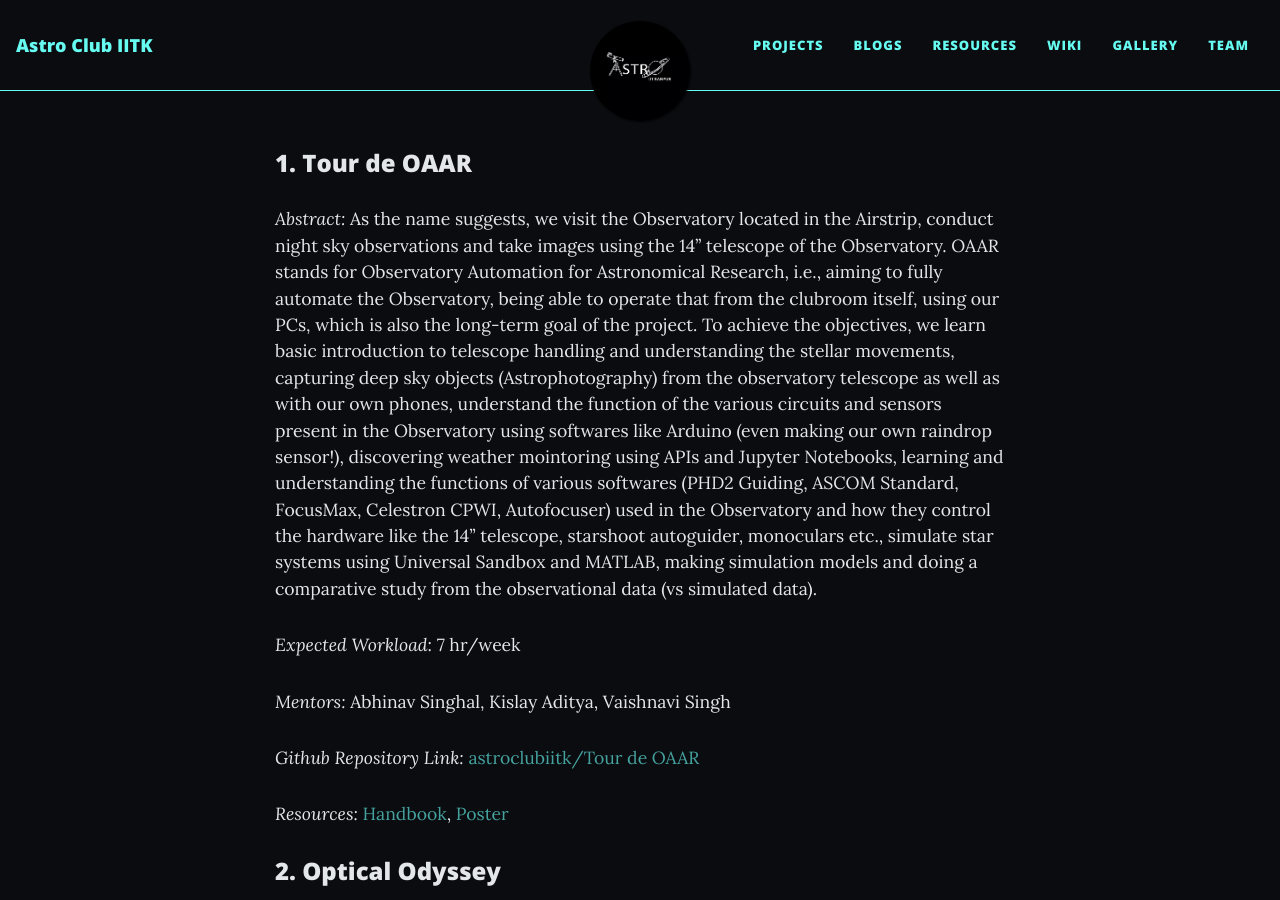
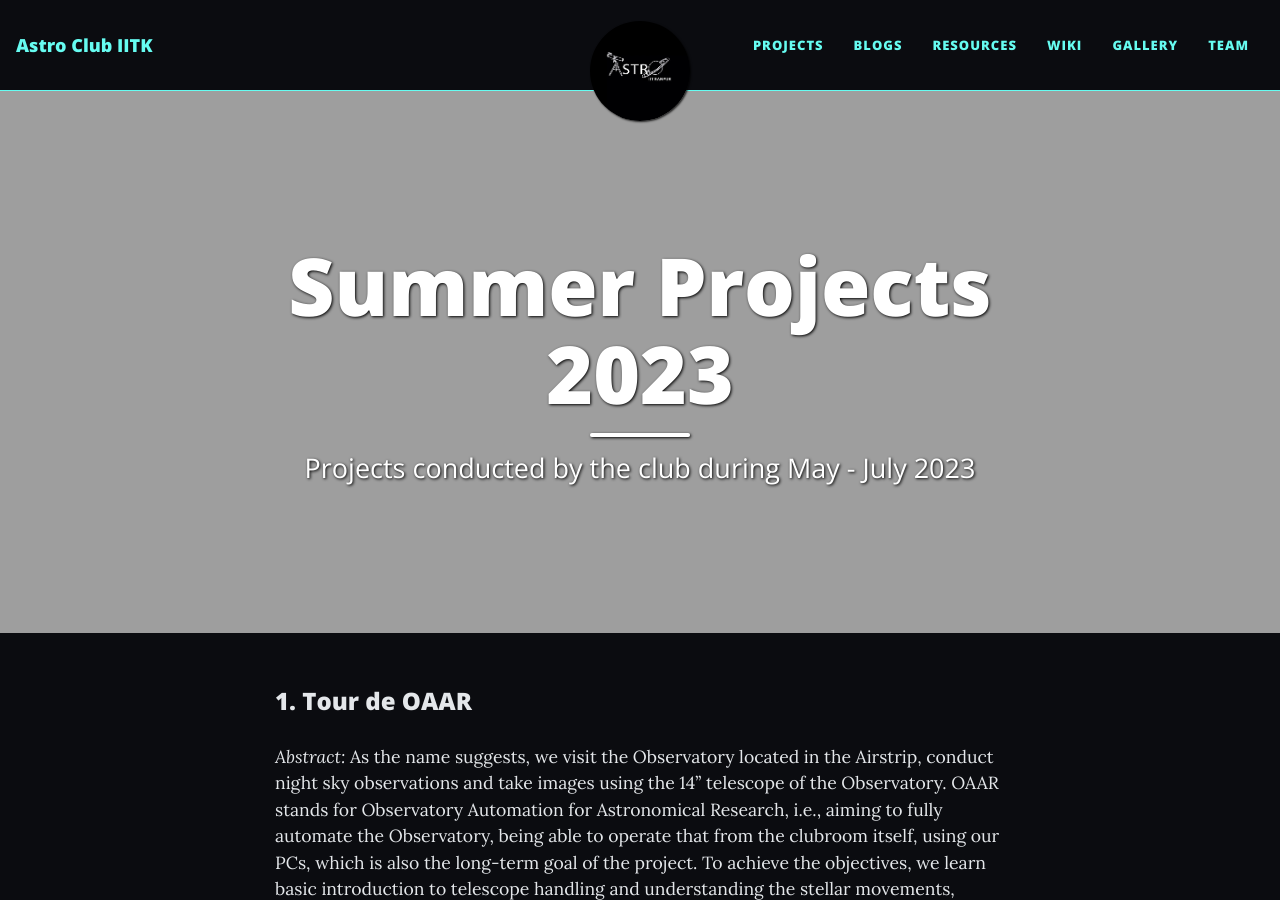
Before and after one commit to astroclubiitk/astroclubiitk.github.io, a Jekyll site: the page built from _projects/summer-2023.md, in a window 1280 px wide and 900 px high. Built offline with Jekyll 4.4.1, drawn with Linux system fonts in a browser that asks for light colours; nearby versions of some CDN libraries.

Commit message:
fixed links and text

```diff
--- a/_projects/summer-2023.md
+++ b/_projects/summer-2023.md
@@ -2,7 +2,7 @@
 layout: page
 title: Summer Projects 2023
 subtitle: Projects conducted by the club during May - July 2023
-cover-img: [SP 2023](../assets/img/banner/projects/summer-2023.JPG)
+cover-img: /assets/img/banner/projects/summer-2023.JPG
 link: /projects/summer-2023
 button-text: Summer 2023
 ---
--- a/index.html
+++ b/index.html
@@ -100,7 +100,7 @@ our forefathers. Summarising in points, we conduct:-
 <br /><br />
 
 <hr class="large" />
-<h1>Cygnus: First Edition 🌠</h1>
+<h1>Cygnus: Annual Club Magazine 🌠</h1>
 <br />
 
 Astronomy Club IITK proudly releases its annual astronomy magazine, Cygnus every
```
Also changed, not shown: other parts of index.html (+1 -1 lines).
